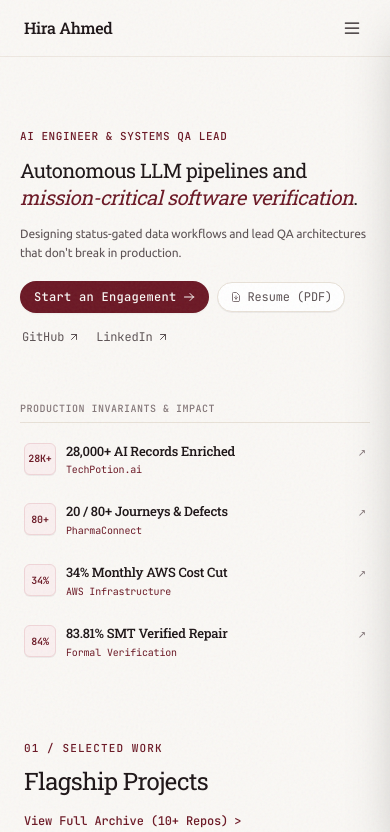
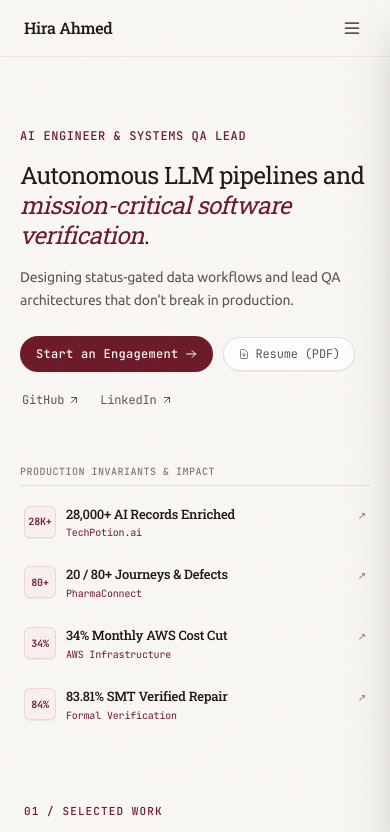
Before and after one commit to hira299/hira-ahmed-portfolio, a React (Vite) app: page / in a window 390 px wide. Shown: the top 832 px of the page. Built offline with nearby package versions, Linux system fonts and the light colour scheme.

Commit message:
style: update typography and spacing in Hero component
Adjust font sizes for better legibility and normalize vertical spacing across the hero section.

```diff
--- a/src/components/Hero.tsx
+++ b/src/components/Hero.tsx
@@ -68,11 +68,11 @@ export function Hero({ onOpenHireModal, onSelectCaseStudy }: HeroProps) {
         {/* Main Hero: Left Bio + Right Production Invariants & Impact */}
         <div className="grid grid-cols-1 lg:grid-cols-12 gap-8 lg:gap-14 items-start">
           {/* Left Column: Heading, Bio, Actions */}
-          <div className="lg:col-span-8 space-y-3 sm:space-y-4 pt-0 sm:pt-2">
+          <div className="lg:col-span-8 space-y-4 sm:space-y-4 pt-0 sm:pt-2">
             {/* Eyebrow Tag: 0ms fade */}
             <div
               style={{ transitionDelay: "0ms" }}
-              className={`font-mono text-[11px] sm:text-sm text-[#6B1724] uppercase tracking-wider sm:tracking-widest font-medium transition-all duration-500 ease-out ${
+              className={`font-mono text-xs sm:text-sm text-[#6B1724] uppercase tracking-wider sm:tracking-widest font-medium transition-all duration-500 ease-out ${
                 mounted ? "opacity-100" : "opacity-0"
               }`}
             >
@@ -82,7 +82,7 @@ export function Hero({ onOpenHireModal, onSelectCaseStudy }: HeroProps) {
             {/* Main Title <h1>: 100ms delay, 4px gentle drift up & fade */}
             <h1
               style={{ transitionDelay: "100ms" }}
-              className={`font-serif text-xl sm:text-4xl lg:text-5xl text-[#1C1416] tracking-tight font-normal leading-snug sm:leading-tight max-w-3xl transition-all duration-500 ease-out ${
+              className={`font-serif text-2xl sm:text-4xl lg:text-5xl text-[#1C1416] tracking-tight font-normal leading-[1.25] sm:leading-tight max-w-3xl transition-all duration-500 ease-out ${
                 mounted ? "opacity-100 translate-y-0" : "opacity-0 translate-y-1"
               }`}
             >
@@ -93,7 +93,7 @@ export function Hero({ onOpenHireModal, onSelectCaseStudy }: HeroProps) {
             {/* Bio Description: 220ms delay, 4px gentle drift up & fade */}
             <p
               style={{ transitionDelay: "220ms" }}
-              className={`text-xs sm:text-base text-[#5C5254] leading-relaxed max-w-xl font-sans transition-all duration-500 ease-out ${
+              className={`text-sm sm:text-base text-[#5C5254] leading-relaxed max-w-xl font-sans transition-all duration-500 ease-out ${
                 mounted ? "opacity-100 translate-y-0" : "opacity-0 translate-y-1"
               }`}
             >
@@ -101,13 +101,13 @@ export function Hero({ onOpenHireModal, onSelectCaseStudy }: HeroProps) {
             </p>
 
             {/* Action Buttons & Links */}
-            <div className="pt-1.5 sm:pt-2 space-y-2.5">
-              <div className="flex flex-wrap items-center gap-2 sm:gap-3">
+            <div className="pt-2 sm:pt-2 space-y-3 sm:space-y-2.5">
+              <div className="flex flex-wrap items-center gap-2.5 sm:gap-3">
                 {/* Refined Start an Engagement button with hand-drawn pen/crayon loop on desktop hover */}
                 <div className="relative inline-flex items-center group/engage">
                   <button
                     onClick={onOpenHireModal}
-                    className="group relative z-10 px-3.5 sm:px-4 py-2 text-xs font-mono font-medium tracking-wide bg-[#6B1724] hover:bg-[#54111B] text-[#FAF8F5] rounded-full transition-all duration-200 shadow-xs hover:shadow-md hover:-translate-y-0.5 active:translate-y-0 active:scale-95 flex items-center gap-1.5 cursor-pointer"
+                    className="group relative z-10 px-4 sm:px-4 py-2.5 sm:py-2 text-xs font-mono font-medium tracking-wide bg-[#6B1724] hover:bg-[#54111B] text-[#FAF8F5] rounded-full transition-all duration-200 shadow-xs hover:shadow-md hover:-translate-y-0.5 active:translate-y-0 active:scale-95 flex items-center gap-1.5 cursor-pointer"
                   >
                     <span>Start an Engagement</span>
                     <svg className="w-3 h-3 transition-transform duration-200 group-hover:translate-x-0.5" fill="none" viewBox="0 0 24 24" stroke="currentColor">
@@ -151,7 +151,7 @@ export function Hero({ onOpenHireModal, onSelectCaseStudy }: HeroProps) {
                 <a
                   href={socialLinks.resume}
                   download
-                  className="group px-3 sm:px-3.5 py-1.5 sm:py-2 text-xs font-mono border border-[#E8E1D7] hover:border-[#6B1724]/70 bg-white hover:bg-[#FAF8F5] text-[#5C5254] hover:text-[#1C1416] rounded-full transition-all duration-200 flex items-center gap-1.5 shadow-2xs hover:shadow-xs hover:-translate-y-0.5 active:translate-y-0 active:scale-95 cursor-pointer"
+                  className="group px-3.5 py-2 sm:px-3.5 sm:py-2 text-xs font-mono border border-[#E8E1D7] hover:border-[#6B1724]/70 bg-white hover:bg-[#FAF8F5] text-[#5C5254] hover:text-[#1C1416] rounded-full transition-all duration-200 flex items-center gap-1.5 shadow-2xs hover:shadow-xs hover:-translate-y-0.5 active:translate-y-0 active:scale-95 cursor-pointer"
                 >
                   <svg className="w-3 h-3 text-[#827577] group-hover:text-[#6B1724] transition-all duration-200 group-hover:translate-y-0.5" fill="none" viewBox="0 0 24 24" stroke="currentColor">
                     <path strokeLinecap="round" strokeLinejoin="round" strokeWidth={2} d="M12 10v6m0 0l-3-3m3 3l3-3m2 8H7a2 2 0 01-2-2V5a2 2 0 012-2h5.586a1 1 0 01.707.293l5.414 5.414a1 1 0 01.293.707V19a2 2 0 01-2 2z" />
@@ -161,7 +161,7 @@ export function Hero({ onOpenHireModal, onSelectCaseStudy }: HeroProps) {
               </div>
 
               {/* Seamless light text links with 45-degree arrow */}
-              <div className="flex items-center gap-4 sm:gap-5 pl-0.5 text-xs font-mono text-[#5C5254] pt-0.5 sm:pt-1">
+              <div className="flex items-center gap-5 pl-0.5 text-xs font-mono text-[#5C5254] pt-1">
                 <a
                   href={socialLinks.github}
                   target="_blank"
```
